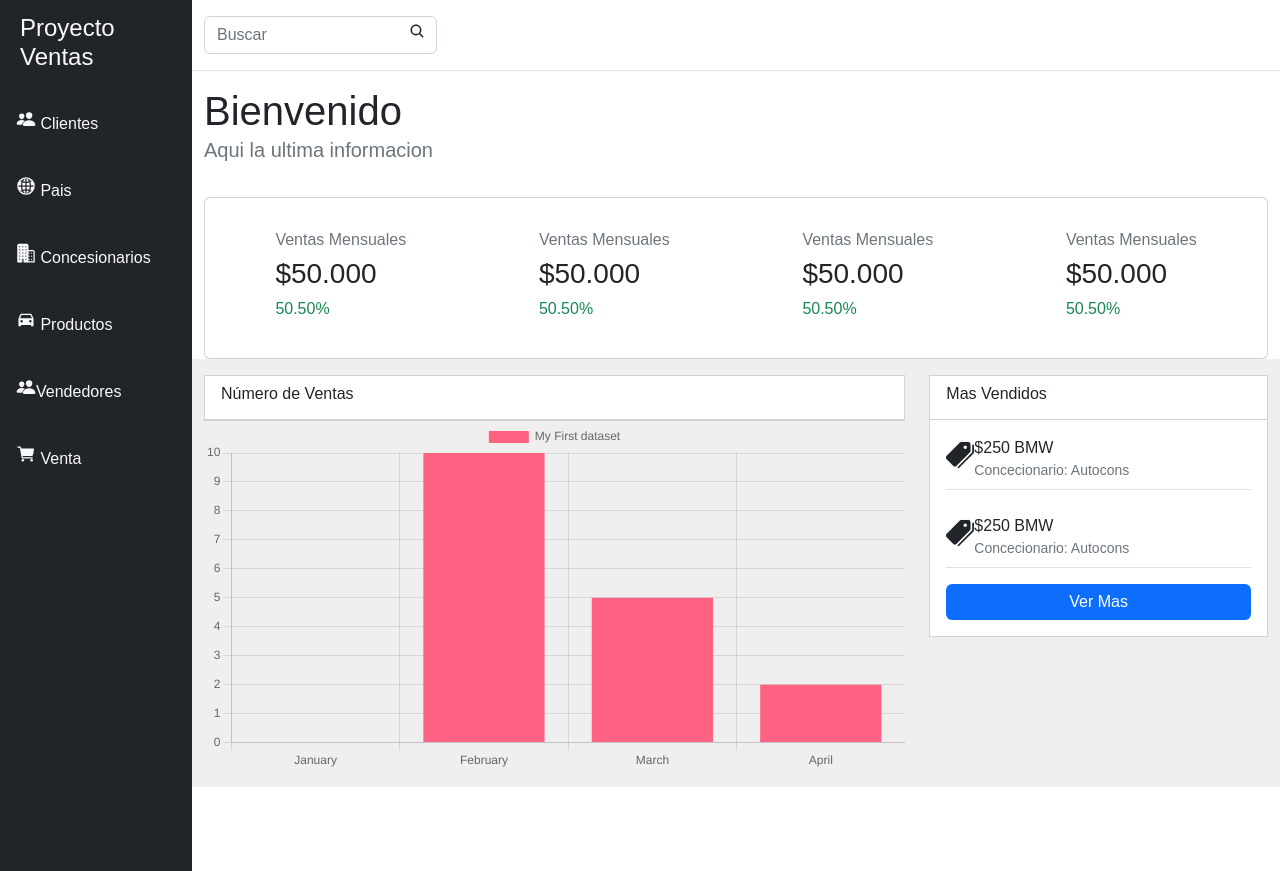
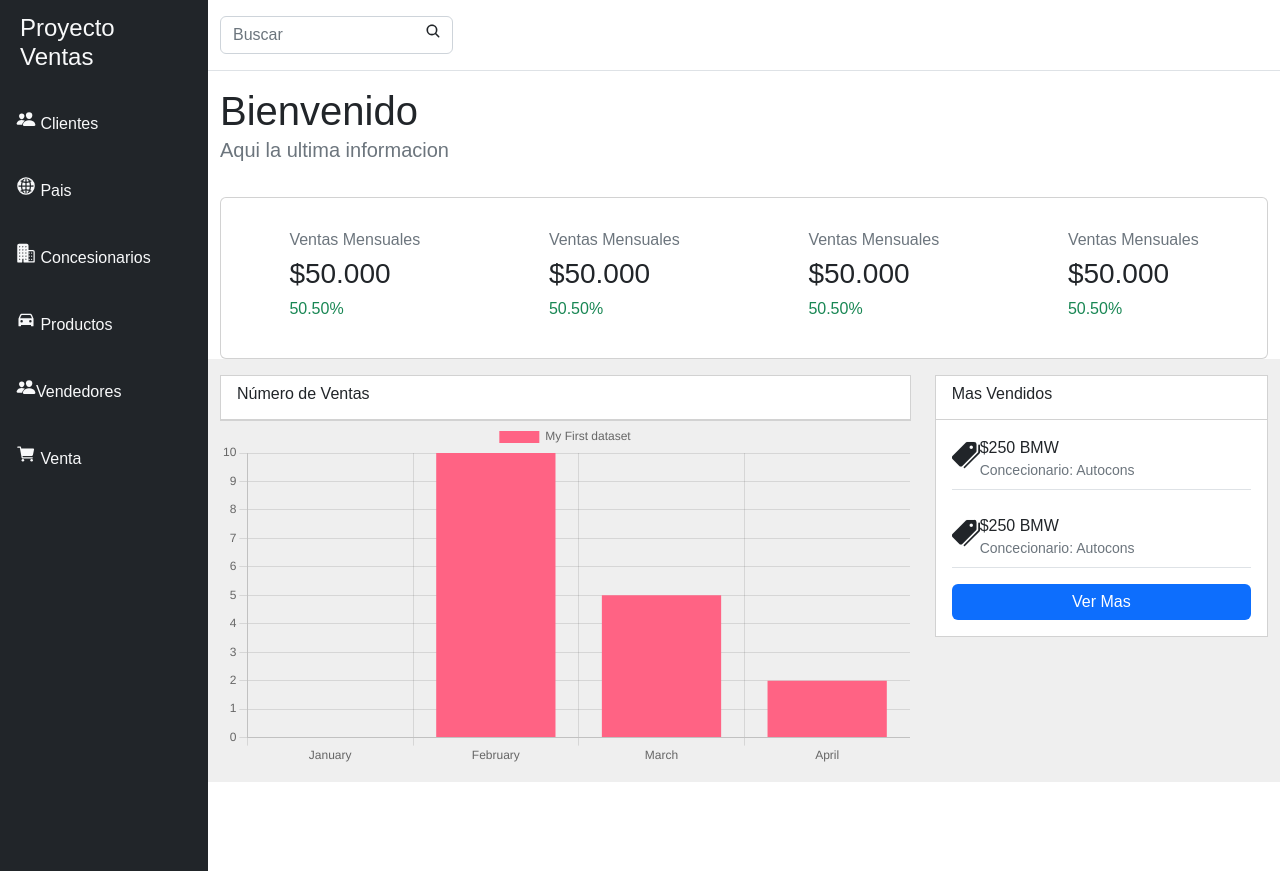
Before and after one commit to DxBaxterLu/Ventas, a PHP site: page /Ventas/ in a window 1280 px wide; the page is wider, and only the part inside the window is pictured. Run offline with PHP 8.4, Linux system fonts and the light colour scheme; some libraries are stand-ins or nearby versions.

Commit message:
Se modifico el css

```diff
--- a/Assets/css/style.css
+++ b/Assets/css/style.css
@@ -41,7 +41,7 @@ a {
 }
 
 #sidebar-container .menu {
-  width: 12rem;
+  width: 13rem;
 }
 
 .btn-search {
```
